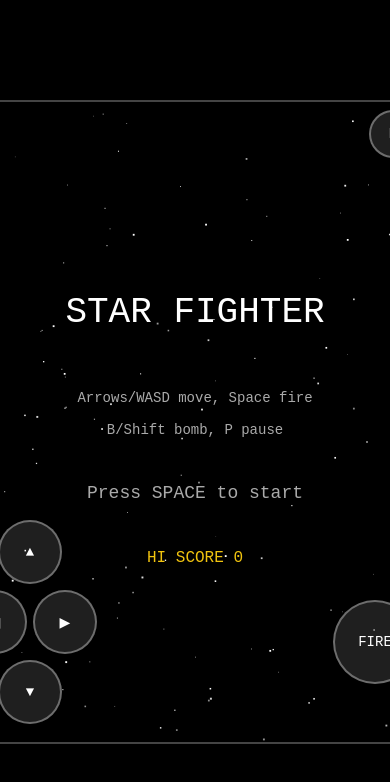
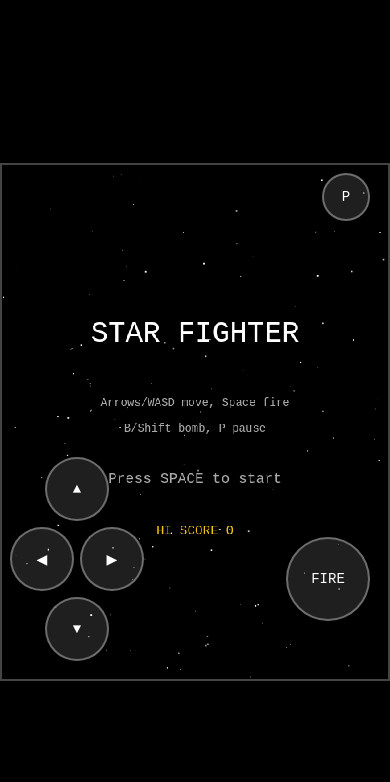
Before and after one commit to iii-hq/demos, a website: page space/iii/index.html in a window 390 px wide. Drawn offline with Linux system fonts and the light colour scheme.

Commit message:
Make both game canvases scale to fit (responsive on mobile)

```diff
--- a/space/iii/index.html
+++ b/space/iii/index.html
@@ -6,9 +6,10 @@
 <style>
   html,body{margin:0;padding:0;background:#000;height:100%;overflow:hidden;
     display:flex;align-items:center;justify-content:center;font-family:monospace;color:#fff;}
-  #wrap{position:relative;}
+  #wrap{position:relative;max-width:100vw;max-height:100vh;}
   canvas{background:#000;image-rendering:pixelated;touch-action:none;
-    border:2px solid #444;display:block;}
+    border:2px solid #444;display:block;box-sizing:border-box;
+    width:auto;height:auto;max-width:100vw;max-height:100dvh;}
   #touch{position:absolute;left:0;top:0;width:100%;height:100%;pointer-events:none;}
   .tbtn{position:absolute;pointer-events:auto;border-radius:50%;background:rgba(255,255,255,0.12);
     border:2px solid rgba(255,255,255,0.35);color:#fff;font-size:14px;display:flex;
```
Also changed, not shown: space/claude/index.html (+2 -1 lines).
